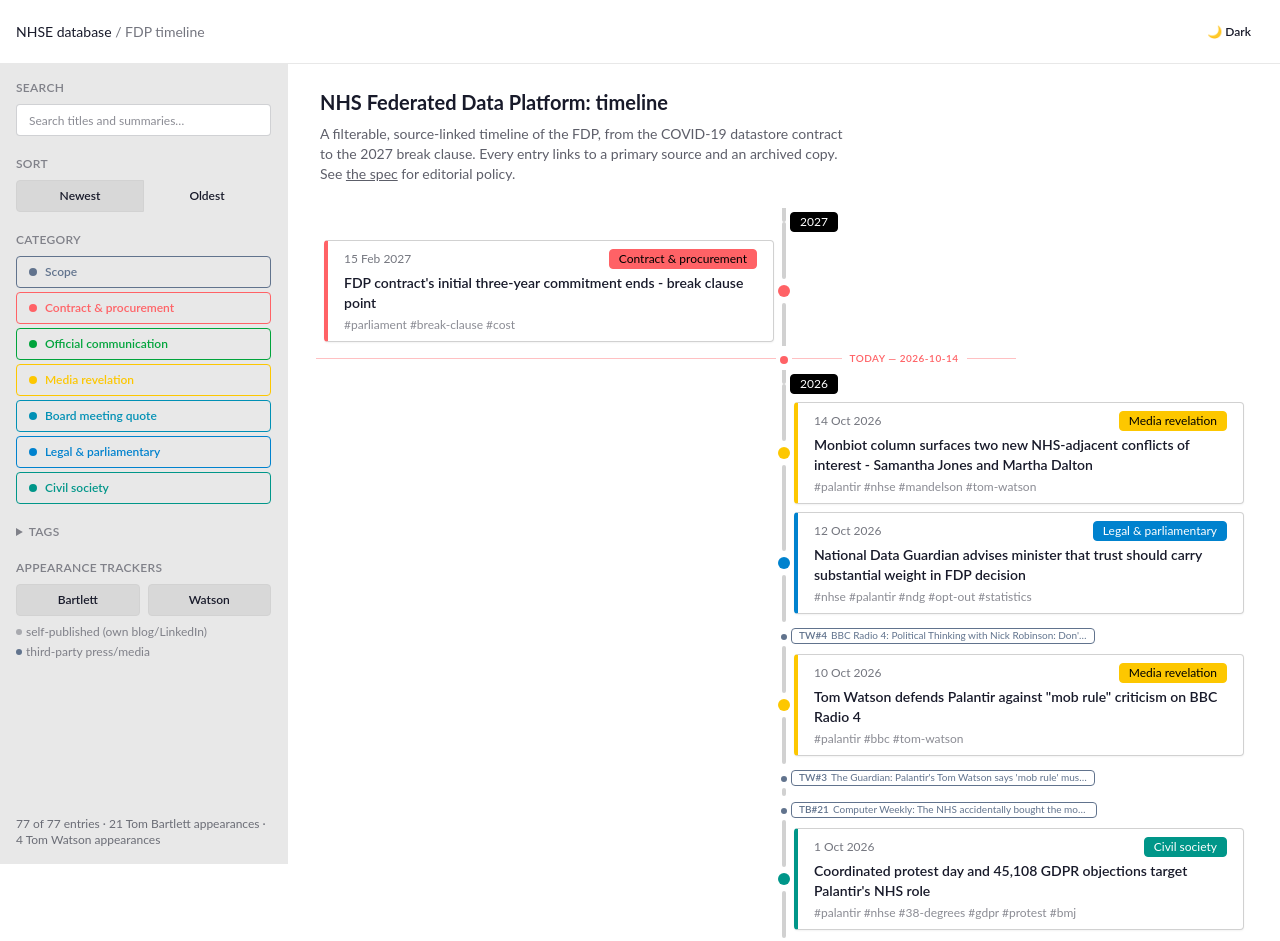
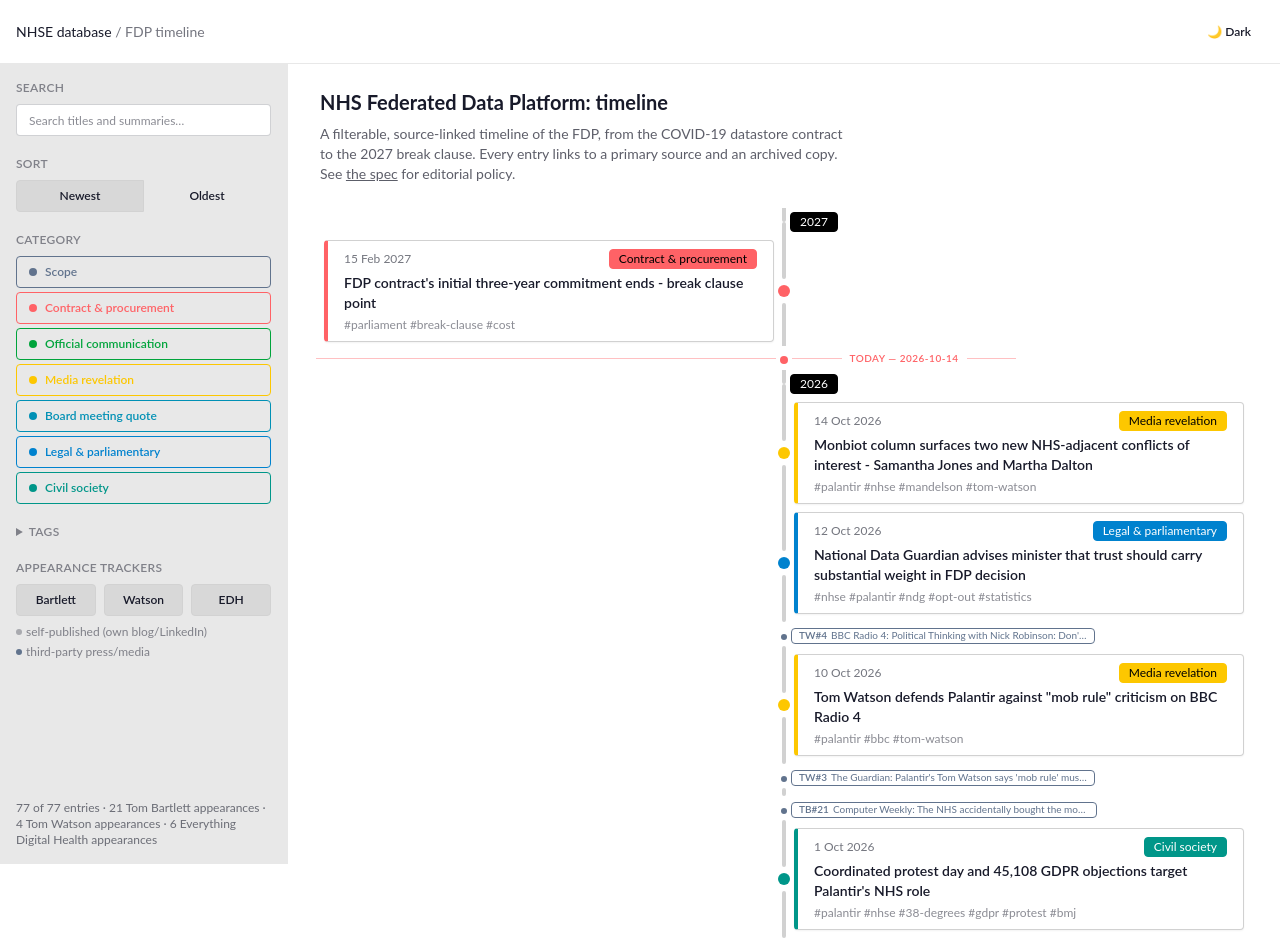
Before and after one commit to pacharanero/nhse, a website: page fdp/index.html in a window 1280 px wide. Shown: the top 941 px of the page. Drawn offline with Linux system fonts and the light colour scheme.

Commit message:
feat(timeline): rename Contested to Caveats; add EDH episode tracker
Caveats, not Contested:

Most uses of the `contested` field were never an actual dispute - they
were honest caveats (what wasn't independently verified, why a source
is archived the way it is, what's still unknown). Relabelled the
rendered UI as "Caveats" in js/app.js, and updated CONTRIBUTING.md and
spec/fdp-timeline.md to say so explicitly: reserve the word "contested"
itself, in prose, for cases with an actual citable counter-statement.
The underlying YAML field name is unchanged (`contested:`) - this is a
display and documentation change, not a schema migration across all 76
entries.

Third appearance tracker - Everything Digital Health:

fdp/edh-appearances.yaml / s/build-edh-index (copied from
s/build-watson-index) track FDP-relevant episodes of Marcus Baw's own
Everything Digital Health YouTube channel, as dots only, per the user's
request - not full entries. Six episodes identified from the show's own
episode index as explicitly FDP/Palantir-relevant:

- The NHS Federated Data Platform - Part 1: What Is It? (23 May 2025)
- FDP does absolutely nothing to help with that - with Sam Smith (23 May 2025)
- The NHS Single Patient Record - with Sam Smith (25 Jul 2025)
- FDP and Palantir - The Fall? - with Anne-Marie Cunningham (12 Mar 2026)
- ID cards, Healthcare and Privacy - with Phil Booth (9 Apr 2026)
- Parliament vs Palantir FDP (16 Apr 2026)

Two more candidates (a general "Digital Health Rewired 2025" roundup,
and an "Open Source Is The Only Way For Medicine: Procurement" episode)
were left out - plausibly FDP-adjacent by theme, but their show notes
don't confirm it and I didn't want to guess. Worth a manual check if
they do cover FDP specifically.

Registered the new tracker in js/app.js's TRACKERS array, added the EDH
toggle button to fdp/index.html alongside Bartlett/Watson, and updated
CONTRIBUTING.md's "Appearance trackers" section for a third tracker
that exists now rather than hypothetically.

```diff
--- /dev/null
+++ b/fdp/edh-appearances.json
@@ -0,0 +1,50 @@
+[
+  {
+    "date": "2025-05-23",
+    "outlet": "Everything Digital Health",
+    "self": true,
+    "title": "FDP does absolutely nothing to help with that - with Sam Smith of MedConfidential",
+    "url": "https://www.youtube.com/watch?v=XLdBSxwKeTI",
+    "n": 1
+  },
+  {
+    "date": "2025-05-23",
+    "outlet": "Everything Digital Health",
+    "self": true,
+    "title": "The NHS Federated Data Platform - Part 1: What Is It? with Sam Smith of MedConfidential",
+    "url": "https://www.youtube.com/watch?v=Rs4B53anJFw",
+    "n": 2
+  },
+  {
+    "date": "2025-07-25",
+    "outlet": "Everything Digital Health",
+    "self": true,
+    "title": "The NHS Single Patient Record - with Sam Smith of MedConfidential",
+    "url": "https://www.youtube.com/watch?v=Knp8bQJ47xg",
+    "n": 3
+  },
+  {
+    "date": "2026-03-12",
+    "outlet": "Everything Digital Health",
+    "self": true,
+    "title": "FDP and Palantir - The Fall? - with Anne-Marie Cunningham",
+    "url": "https://www.youtube.com/watch?v=ovdBfYtcPgI",
+    "n": 4
+  },
+  {
+    "date": "2026-04-09",
+    "outlet": "Everything Digital Health",
+    "self": true,
+    "title": "ID cards, Healthcare and Privacy - with NO2ID's Phil Booth",
+    "url": "https://www.youtube.com/watch?v=2eXQhJKTsl4",
+    "n": 5
+  },
+  {
+    "date": "2026-04-16",
+    "outlet": "Everything Digital Health",
+    "self": true,
+    "title": "Parliament vs Palantir FDP",
+    "url": "https://www.youtube.com/watch?v=yMoDU59zxBE",
+    "n": 6
+  }
+]
--- a/fdp/index.html
+++ b/fdp/index.html
@@ -61,6 +61,8 @@
                 title="Show/hide Tom Bartlett's cumulative appearance dots">Bartlett</button>
         <button type="button" id="watson-toggle" class="btn btn-sm btn-outline flex-1" aria-pressed="true"
                 title="Show/hide Tom Watson's cumulative appearance dots">Watson</button>
+        <button type="button" id="edh-toggle" class="btn btn-sm btn-outline flex-1" aria-pressed="true"
+                title="Show/hide Everything Digital Health's FDP-relevant episode dots">EDH</button>
       </div>
       <div class="flex flex-col gap-1 mt-2 text-xs text-base-content/50">
         <span class="flex items-center gap-1"><span class="inline-block w-1.5 h-1.5 rounded-full bg-base-content/30"></span>self-published (own blog/LinkedIn)</span>
--- a/js/app.js
+++ b/js/app.js
@@ -83,6 +83,7 @@
   const TRACKERS = [
     { key: "bartlett", prefix: "TB", label: "Tom Bartlett", file: "bartlett-appearances.json", toggleId: "bartlett-toggle" },
     { key: "watson", prefix: "TW", label: "Tom Watson", file: "watson-appearances.json", toggleId: "watson-toggle" },
+    { key: "edh", prefix: "EDH", label: "Everything Digital Health", file: "edh-appearances.json", toggleId: "edh-toggle" },
   ];
   TRACKERS.forEach((t) => {
     t.el = document.getElementById(t.toggleId);
@@ -365,7 +366,7 @@
       <div class="flex flex-wrap gap-1 mt-2">${tagChips}</div>
       <p class="text-sm mt-3">${linkifySummary(data.summary)}</p>
       ${data.quote ? `<blockquote class="border-l-4 border-base-300 pl-3 italic text-sm mt-3">${escapeHtml(data.quote)}<br><small class="text-base-content/60">verification: ${escapeHtml(data.quote_verified || "unverified")}</small></blockquote>` : ""}
-      ${data.contested ? `<div class="alert alert-warning alert-soft mt-3 text-sm"><span><strong>Contested:</strong> ${linkifySummary(data.contested)}</span></div>` : ""}
+      ${data.contested ? `<div class="alert alert-warning alert-soft mt-3 text-sm"><span><strong>Caveats:</strong> ${linkifySummary(data.contested)}</span></div>` : ""}
       <div class="text-sm mt-3">
         <span>${escapeHtml(data.source_title)}</span>
         <a class="link link-primary ml-2" href="${data.source_url}" target="_blank" rel="noopener">web</a>
```
Also changed, not shown: CONTRIBUTING.md (+4 -4 lines), fdp/edh-appearances.yaml (added, +46 -0 lines), spec/fdp-timeline.md (+3 -3 lines), 1 other file.
